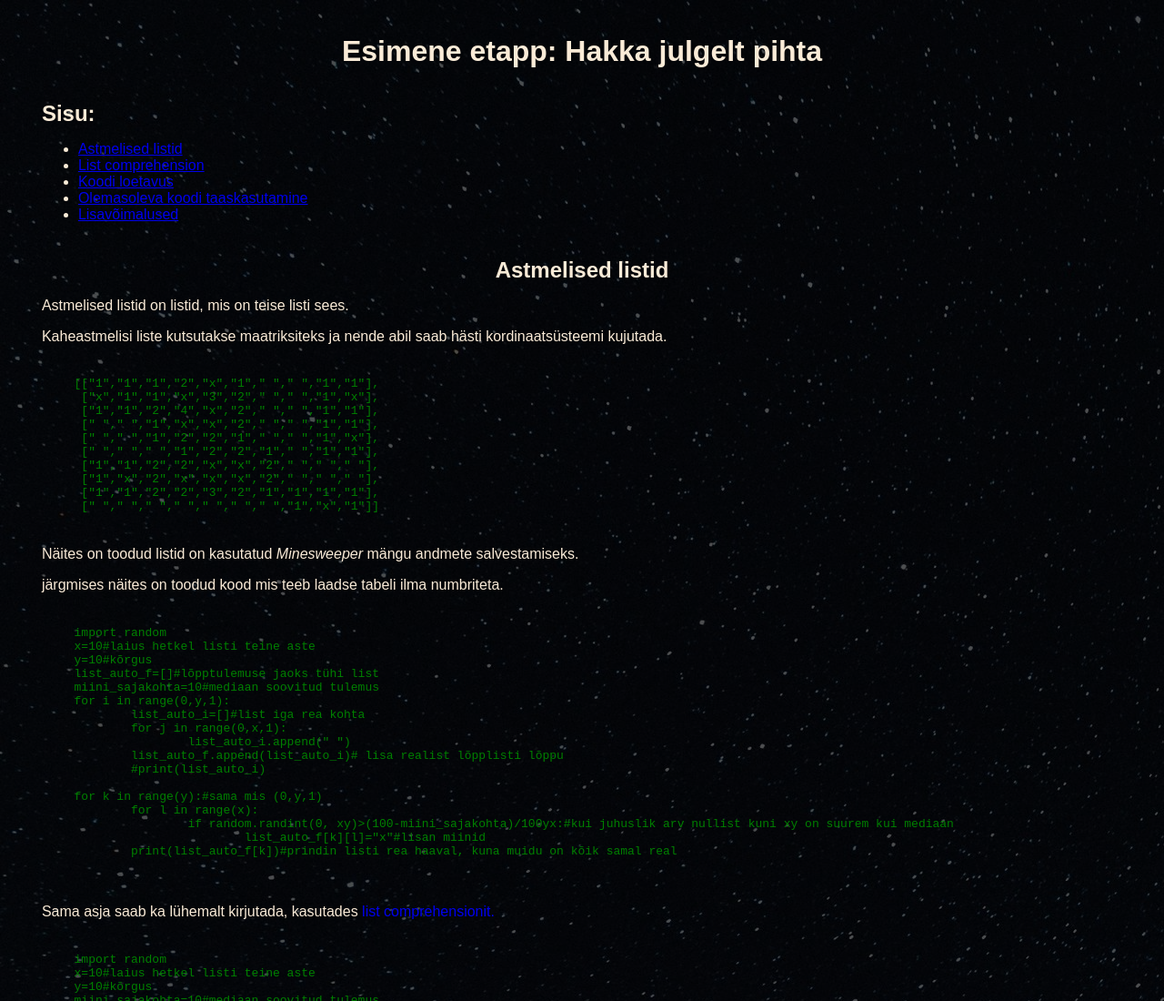
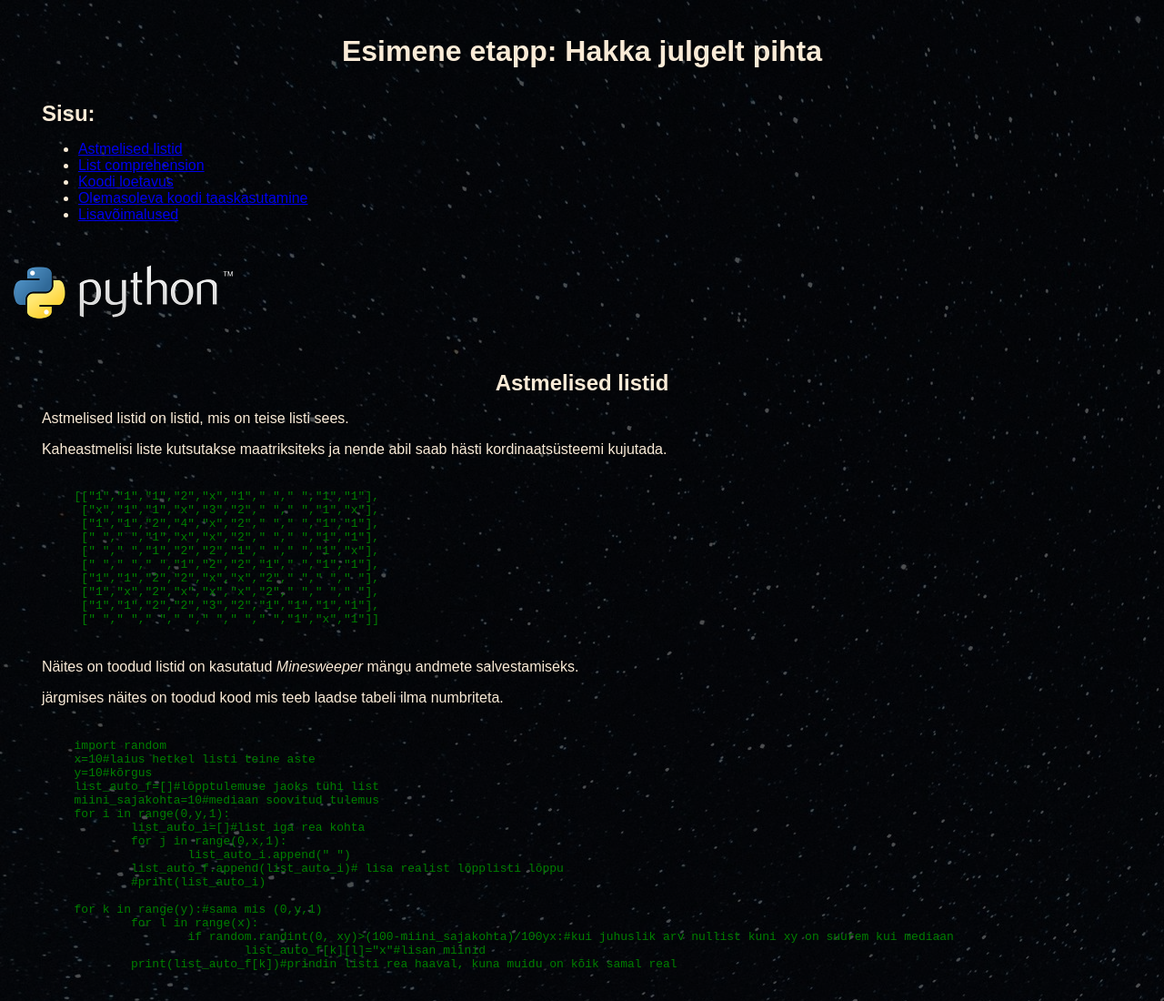
Before and after one commit to energy11a/gruppileht, a plain HTML site: page esimene.html in a window 1280 px wide. Shown: the top 1100 px of the page at 91% size. Drawn offline with Linux system fonts and the light colour scheme.

```diff
--- a/esimene.html
+++ b/esimene.html
@@ -24,6 +24,8 @@
 				<li><a href="#div_id3">Lisavõimalused</a></li>
 			</ul>
 		</div>
+		<img
+		src="media/images/python-logo.png" height="82" width="290" alt="Python">
 
 		<div class="main">
 			<h2 id="div_id4">Astmelised listid</h2>
```
Also changed, not shown: index.html (+1 -1 lines).
